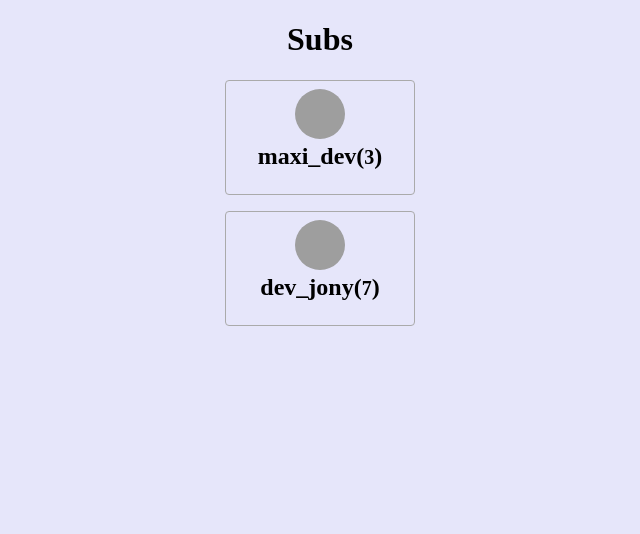
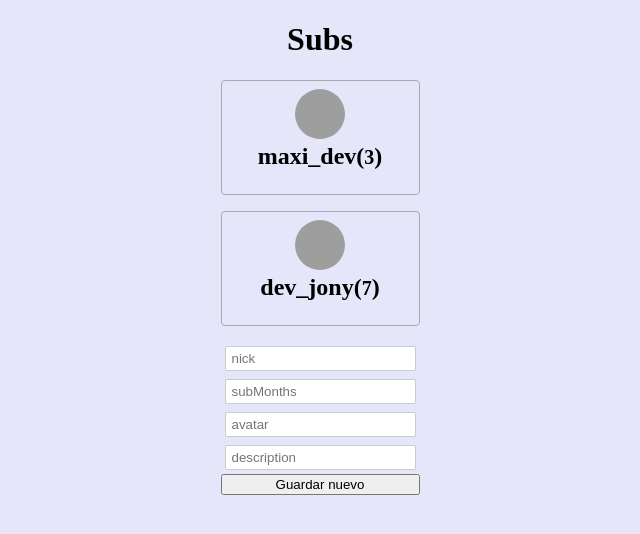
Before and after one commit to Ariel2911/ts-practica, a React (Vite) app: page / in a window 1280 px wide. Shown: the top 534 px of the page, without its empty margins (320-960 px from the left). Built offline with nearby package versions, Linux system fonts and the light colour scheme; grey boxes are pictures that could not be loaded.

Commit message:
Crea el componente Forms

```diff
--- a/src/App.css
+++ b/src/App.css
@@ -10,7 +10,7 @@ body{
 }
 
 ul,h2 {
-  margin: 0;
+  margin: auto;
   padding: 0;
 }
 
@@ -24,7 +24,18 @@ ul li {
   border: 1px solid #aaa;
   border-radius: 4px;
   list-style: none;
-  margin-bottom: 16px;
+  margin: 0 auto 16px;
   padding: 8px 32px;
+}
 
+form {
+  display: flex;
+  flex-direction: column;
 }
+
+form input {
+  border: 1px solid #ccc;
+  border-radius: 2px;
+  padding: 4px 6px;
+  margin: 4px;
+}
--- a/src/App.tsx
+++ b/src/App.tsx
@@ -1,5 +1,6 @@
 import { useEffect, useState } from 'react';
 import './App.css';
+import Forms from './components/Forms';
 import List from './components/List';
 
 const INICIAL_STATE = [
@@ -38,6 +39,7 @@ function App() {
     <div className='App'>
       <h1>Subs</h1>
       <List subs={subs} />
+      <Forms />
     </div>
   )
 }
--- /dev/null
+++ b/src/components/Forms.tsx
@@ -0,0 +1,16 @@
+const Forms = () => {
+  const handleSubmit = () => {};
+
+  return(
+    <form onSubmit={handleSubmit}>
+      <input type='text' name='nick' placeholder='nick' />
+      <input type='text' name='subMonths' placeholder='subMonths' />
+      <input type='text' name='avatar' placeholder='avatar' />
+      <input type='text' name='description' placeholder='description' />
+      <button>Guardar nuevo</button>
+    </form>
+
+  )
+};
+
+export default Forms;
```
